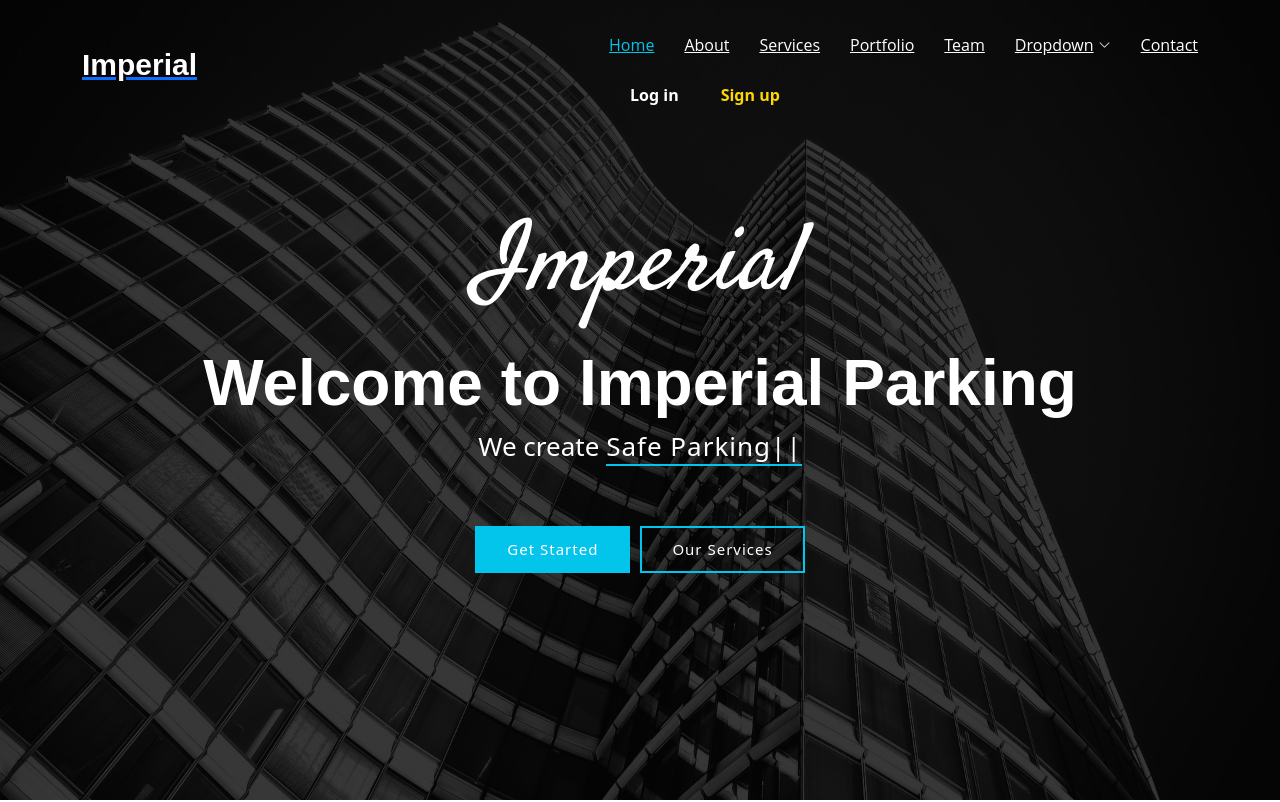
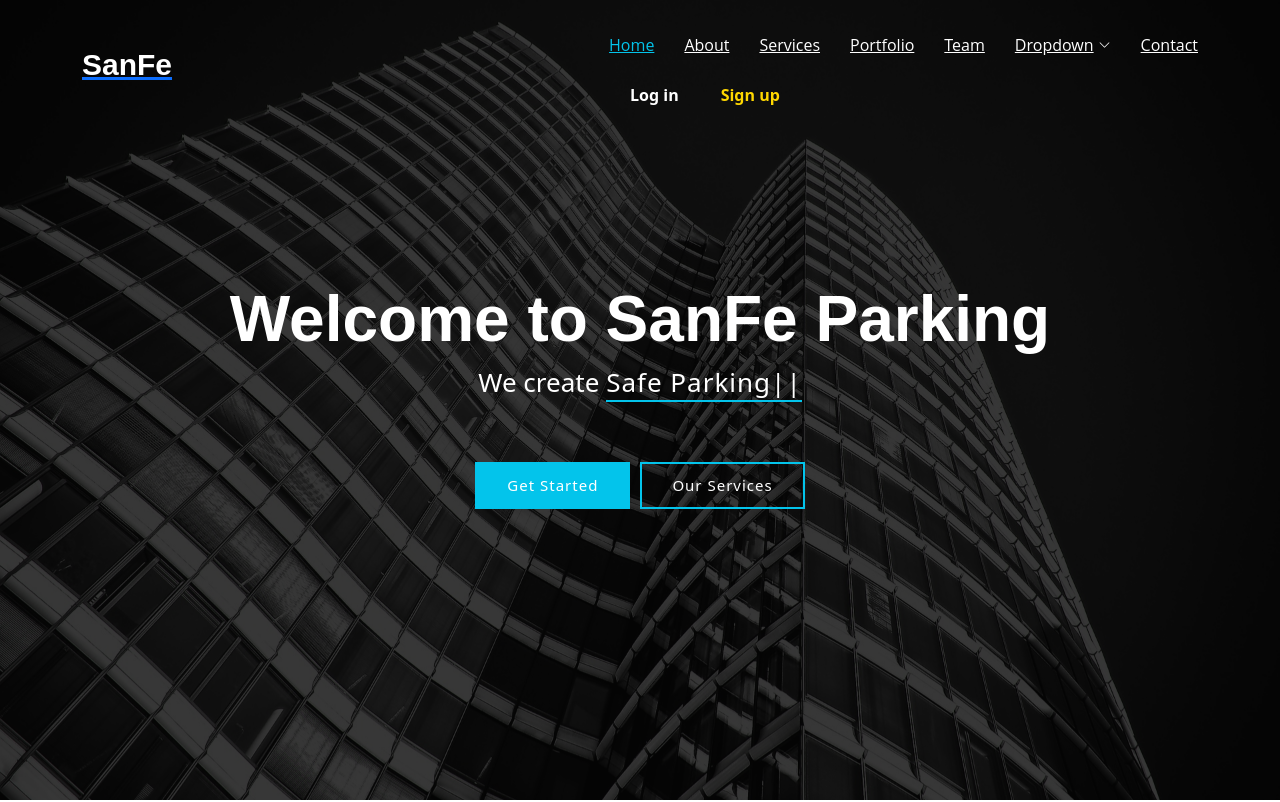
Before and after one commit to erick949/SistemaEstacionamiento, a React (Vite) app in the folder client/: page / in a window 1280 px wide. Shown: the top 802 px of the page. Built offline with nearby package versions, Linux system fonts and the light colour scheme; no server answers.

Commit message:
Cambio de repositorio

```diff
--- a/client/src/components/ReporteForm.jsx
+++ b/client/src/components/ReporteForm.jsx
@@ -114,8 +114,14 @@ ${data.observaciones}
     // Enviar al backend el objeto esperado
     const res = await generarReporte({
       tipoReporte: formData.tipoReporte,
+      fechaInicio: formData.fechaInicio,
+      fechaFin: formData.fechaFin,
+      usuario: formData.usuario,
+      resumen: formData.resumen,
+      observaciones: formData.observaciones,
       contenido: contenidoFinal,
-    });
+  });
+
 
     if (res.error) {
       setError(res.error);
--- a/client/src/pages/components/Header.jsx
+++ b/client/src/pages/components/Header.jsx
@@ -47,7 +47,7 @@ function Header() {
       >
         <div className="container-fluid container-xl position-relative d-flex align-items-center justify-content-between">
           <a href="#hero" className="logo d-flex align-items-center">
-            <h1 className="sitename">Imperial</h1>
+            <h1 className="sitename">SanFe</h1>
           </a>
 
           <nav id="navmenu" className="navmenu">
--- a/client/src/pages/components/Hero.jsx
+++ b/client/src/pages/components/Hero.jsx
@@ -30,12 +30,12 @@ function Hero() {
       />
 
       <div className="container text-center" data-aos="fade-up" data-aos-delay="100">
-        <img
+        {/* <img
           src="/assets/img/logo.png"
           className="img-fluid mb-3"
           alt="Imperial Logo"
-        />
-        <h2>Welcome to Imperial Parking</h2>
+        /> */}
+        <h2>Welcome to SanFe Parking</h2>
         <p>
           We create{" "}
           <span
```
